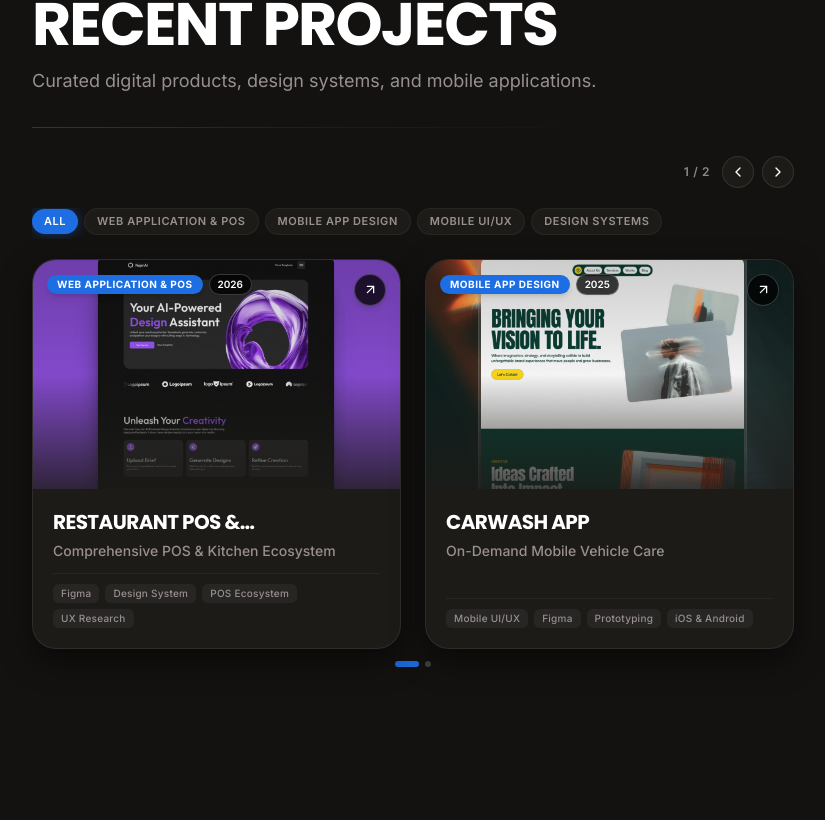
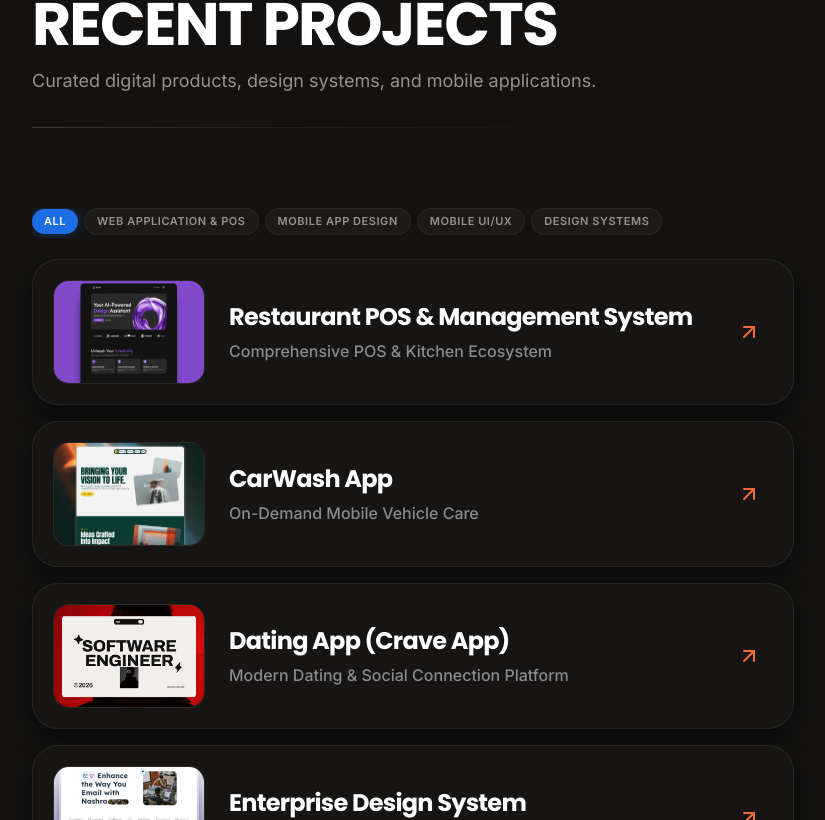
Before and after one commit to azharuddinak47/azhar-uddin-portfolio, a Next.js app: page / in a window 1280 px wide. Shown: the part 1000-1820 px from the top of the page, without its empty margins (426-1251 px from the left). Built offline with nearby package versions, Linux system fonts and the light colour scheme.

Commit message:
Transform projects section into horizontal card list with thumbnail, title, subtitle, and orange arrow

```diff
--- a/src/components/sections/ProjectsSection.tsx
+++ b/src/components/sections/ProjectsSection.tsx
@@ -34,7 +34,7 @@ export const ProjectsSection = ({ onSelectProject, onOpenEditModal }: ProjectsSe
     ? data.projects
     : data.projects.filter(p => p.category === activeFilter);
 
-  const ITEMS_PER_PAGE = isMobile ? 1 : 2;
+  const ITEMS_PER_PAGE = 4;
   const totalPages = Math.ceil(filteredProjects.length / ITEMS_PER_PAGE);
 
   // Keep page in bounds if filter changes
@@ -129,81 +129,56 @@ export const ProjectsSection = ({ onSelectProject, onOpenEditModal }: ProjectsSe
         </div>
       </div>
 
-      {/* Projects Showcase: 2 Cards Side-by-Side */}
-      <div className="grid grid-cols-1 md:grid-cols-2 gap-5 sm:gap-6">
+      {/* Projects Showcase: Clean Horizontal Cards matching reference layout */}
+      <div className="flex flex-col gap-3.5 sm:gap-4">
         <AnimatePresence mode="wait">
           {currentProjects.map((project, index) => (
             <motion.div
               key={project.id}
-              initial={{ opacity: 0, scale: 0.98, y: 15 }}
-              animate={{ opacity: 1, scale: 1, y: 0 }}
-              exit={{ opacity: 0, scale: 0.98, y: -15 }}
-              transition={{ duration: 0.35, delay: index * 0.06 }}
+              initial={{ opacity: 0, y: 15 }}
+              animate={{ opacity: 1, y: 0 }}
+              exit={{ opacity: 0, y: -15 }}
+              transition={{ duration: 0.35, delay: index * 0.05 }}
               onClick={() => onSelectProject(project)}
-              className="group relative cursor-pointer flex flex-col justify-between rounded-[24px] overflow-hidden bg-[#1c1b18] border border-white/8 hover:border-[#1d6de3]/45 transition-all duration-300 hover:-translate-y-1 shadow-[0_12px_30px_rgba(0,0,0,0.5)] hover:shadow-[0_16px_36px_rgba(0,0,0,0.65),0_0_20px_rgba(29,109,227,0.18)]"
+              className={`group relative cursor-pointer flex items-center justify-between gap-4 sm:gap-6 rounded-[22px] sm:rounded-[26px] p-3 sm:p-4 md:p-5 transition-all duration-300 hover:-translate-y-0.5 ${
+                isDark
+                  ? 'bg-[#161513] hover:bg-[#1c1b18] border border-white/[0.07] hover:border-white/20 shadow-[0_10px_25px_rgba(0,0,0,0.45)]'
+                  : 'bg-white hover:bg-[#faf9f6] border border-black/8 hover:border-black/15 shadow-sm hover:shadow-md'
+              }`}
             >
-              {/* Project Image Container */}
-              <div className="relative w-full aspect-[16/10] overflow-hidden bg-[#151413]">
+              {/* Left: Project Image Thumbnail */}
+              <div className="relative w-24 h-18 sm:w-32 sm:h-24 md:w-38 md:h-26 rounded-xl sm:rounded-2xl overflow-hidden shrink-0 bg-[#121110] border border-white/10 group-hover:border-[#1d6de3]/40 transition-all duration-300">
                 <img
                   src={project.image}
                   alt={project.title}
-                  className="w-full h-full object-cover transition-transform duration-600 ease-out group-hover:scale-105"
+                  className="w-full h-full object-cover transition-transform duration-500 group-hover:scale-105"
                 />
-
-                <div className="absolute inset-0 bg-gradient-to-t from-[#1c1b18] via-transparent to-black/20 opacity-80 group-hover:opacity-50 transition-opacity" />
-
-                {/* Floating Category Badge */}
-                <div className="absolute top-3.5 left-3.5 flex items-center gap-1.5 z-10">
-                  <span className="px-2.5 py-0.5 rounded-full text-[10px] font-bold tracking-wider uppercase bg-[#1d6de3] !text-white shadow-md">
-                    {project.category}
-                  </span>
-                  {project.year && (
-                    <span className="px-2 py-0.5 rounded-full text-[10px] font-semibold bg-black/75 backdrop-blur-md !text-white border border-white/20 shadow-xs">
-                      {project.year}
-                    </span>
-                  )}
-                </div>
-
-                {/* Circular Hover Arrow Button */}
-                <div className="absolute top-3.5 right-3.5 w-8 h-8 rounded-full bg-black/75 backdrop-blur-md border border-white/20 flex items-center justify-center !text-white group-hover:bg-[#1d6de3] group-hover:border-[#1d6de3] transition-all duration-300 z-10 shadow-md">
-                  <ArrowUpRight size={15} className="transition-transform group-hover:translate-x-0.5 group-hover:-translate-y-0.5 !text-white" />
-                </div>
               </div>
 
-              {/* Project Details Footer */}
-              <div className="p-4 sm:p-5 flex flex-col justify-between flex-1">
-                <div>
-                  <h3 className={`text-lg sm:text-xl font-black tracking-tight uppercase font-[family-name:var(--font-poppins)] transition-colors leading-snug line-clamp-1 mb-1 ${
+              {/* Middle: Title & Tagline/Category */}
+              <div className="flex-1 min-w-0 pr-2">
+                <h3
+                  className={`text-lg sm:text-2xl font-black tracking-tight font-[family-name:var(--font-poppins)] transition-colors truncate mb-1 sm:mb-1.5 ${
                     isDark ? 'text-white group-hover:text-[#60a5fa]' : 'text-neutral-900 group-hover:text-[#1d6de3]'
-                  }`}>
-                    {project.title}
-                  </h3>
-                  <p className={`text-xs sm:text-sm font-medium line-clamp-2 mb-3 ${
-                    isDark ? 'text-[#998f8f]' : 'text-neutral-600'
-                  }`}>
-                    {project.tagline || project.description}
-                  </p>
-                </div>
+                  }`}
+                >
+                  {project.title}
+                </h3>
+                <p
+                  className={`text-xs sm:text-sm md:text-base font-medium truncate ${
+                    isDark ? 'text-[#8a8a8e]' : 'text-neutral-600'
+                  }`}
+                >
+                  {project.tagline || project.category}
+                </p>
+              </div>
 
-                {/* Tags */}
-                {project.tags && project.tags.length > 0 && (
-                  <div className={`flex flex-wrap gap-1.5 pt-2.5 border-t ${
-                    isDark ? 'border-white/5' : 'border-neutral-200'
-                  }`}>
-                    {project.tags.slice(0, 4).map((tag, tIdx) => (
-                      <span
-                        key={tIdx}
-                        className={`px-2 py-0.5 rounded-md text-[10px] font-medium tracking-wide transition-colors ${
-                          isDark
-                            ? 'bg-white/5 text-[#998f8f] group-hover:text-neutral-200'
-                            : 'bg-neutral-100 text-neutral-700 border border-neutral-200 group-hover:text-neutral-900 group-hover:border-neutral-300'
-                        }`}
-                      >
-                        {tag}
-                      </span>
-                    ))}
-                  </div>
-                )}
+              {/* Right: Orange Diagonal Arrow matching reference design */}
+              <div className="self-start sm:self-center pt-2 sm:pt-0 pr-1 sm:pr-3 shrink-0">
+                <ArrowUpRight
+                  size={24}
+                  className="text-[#f46c38] group-hover:translate-x-1 group-hover:-translate-y-1 transition-transform duration-300"
+                />
               </div>
             </motion.div>
           ))}
@@ -212,7 +187,7 @@ export const ProjectsSection = ({ onSelectProject, onOpenEditModal }: ProjectsSe
 
       {/* Bottom Pagination Dots */}
       {totalPages > 1 && (
-        <div className="flex items-center justify-center gap-1.5 pt-3">
+        <div className="flex items-center justify-center gap-1.5 pt-4">
           {Array.from({ length: totalPages }).map((_, idx) => (
             <button
               key={idx}
```
